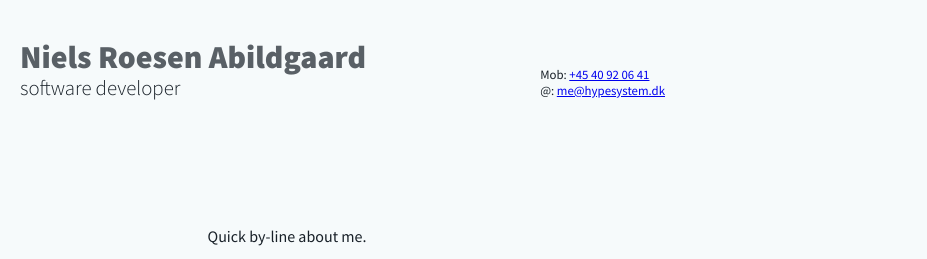
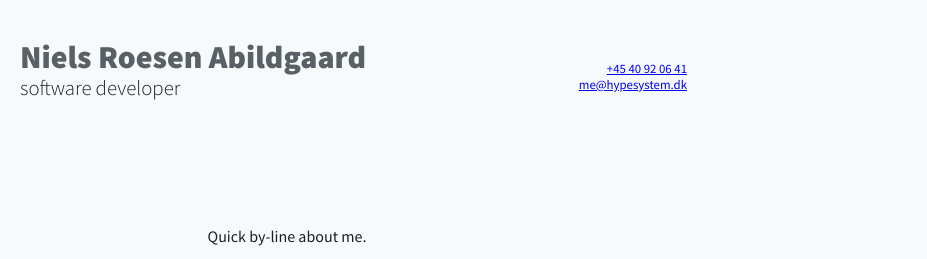
Before and after one commit to hypesystem/hypesystem3, a plain HTML site: page resume.htm in a window 1280 px wide. Shown: the top 259 px of the page, 353-1280 px from the left. Drawn offline with Linux system fonts and the light colour scheme; a web font is replaced by a local one.

Commit message:
Float contact info right, no labels

```diff
--- a/resume.htm
+++ b/resume.htm
@@ -15,8 +15,8 @@
                 <h5>software developer</h5>
             </article>
             <article class="contact-info">
-                <span>Mob: <a href="tel:004540920641">+45 40 92 06 41</a></span>
-                <span>@: <a href="mailto:me@hypesystem.dk">me@hypesystem.dk</a></span>
+                <span><a href="tel:004540920641">+45 40 92 06 41</a></span>
+                <span><a href="mailto:me@hypesystem.dk">me@hypesystem.dk</a></span>
             </article>
         </header>
         <section class="resume">
--- a/style.css
+++ b/style.css
@@ -93,6 +93,9 @@ article.name-badge h5 {
     font-size: 1.3em;
 }
 article.contact-info {
+    text-align: right;
+    float: right;
+    margin-top: 45px;
     display: inline-block;
     font-size: 0.8em;
 }
```
